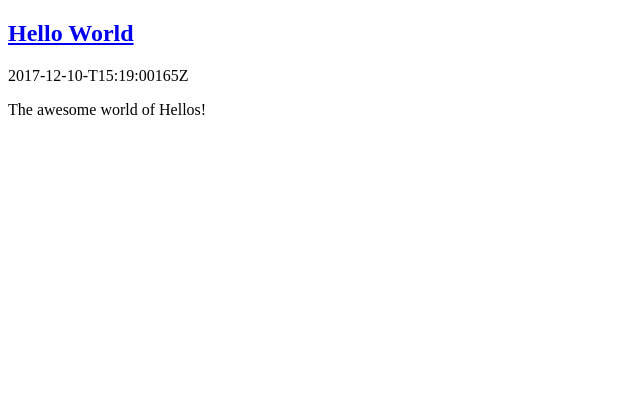
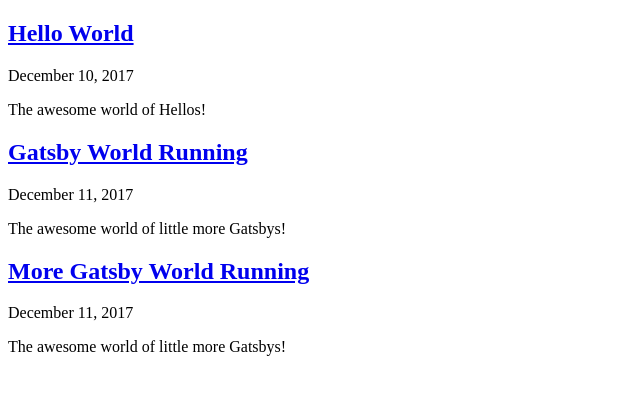
Before and after one commit to basilkhan05/gatsby-blog, a Gatsby site: page / in a window 1280 px wide. Shown: the whole page, without its empty margins (0-640 px from the left). Built offline with nearby package versions, Linux system fonts and the light colour scheme; Gatsby itself is replaced by a stand-in of ours.

Commit message:
feat(Links): To Next and Prev Blog posts - Add more blogs - fix issues with child components without keys

```diff
--- a/src/pages/2017-12-10-hello-world/index.md
+++ b/src/pages/2017-12-10-hello-world/index.md
@@ -1,6 +1,6 @@
 ---
 path: "/hello-world"
-date: "2017-12-10-T15:19:00165Z"
+date: "December 10, 2017"
 title: "Hello World "
 tags: ['hello', 'world', 'web development', 'gatsby']
 excerpt: "The awesome world of Hellos!"
--- /dev/null
+++ b/src/pages/2017-12-11-gatsby/index.md
@@ -0,0 +1,11 @@
+---
+path: "/gastby"
+date: "December 11, 2017"
+title: "Gatsby World Running"
+tags: ['world', 'web development', 'gatsby']
+excerpt: "The awesome world of little more Gatsbys!"
+---
+
+# Gatsby World Running
+
+Running Gatsby Is pretty fun!!!
--- /dev/null
+++ b/src/pages/2017-12-11-more-gatsby/index.md
@@ -0,0 +1,11 @@
+---
+path: "/gastby-more"
+date: "December 11, 2017"
+title: "More Gatsby World Running"
+tags: ['world', 'web development', 'gatsby']
+excerpt: "The awesome world of little more Gatsbys!"
+---
+
+# More Gatsby World Running
+
+Gatsby is my go-to static site generator for React!
--- a/src/pages/index.js
+++ b/src/pages/index.js
@@ -5,11 +5,11 @@ const IndexPage = ({data}) => {
 	const { edges: posts } = data.allMarkdownRemark
 	return (
 		  <div>
-		  	{posts.map(({node: post}) => {
+		  	{posts.map(({node: post}, idx) => {
 		  		const { frontmatter } = post
 
 		  		return (
-		  			<div>
+		  			<div key={idx}>
 		  				<h2>
 		  					<Link to={frontmatter.path}>
 		  						{frontmatter.title}
```
Also changed, not shown: gatsby-node.js (+6 -2 lines), src/templates/blog-posts.js (+16 -1 lines).
